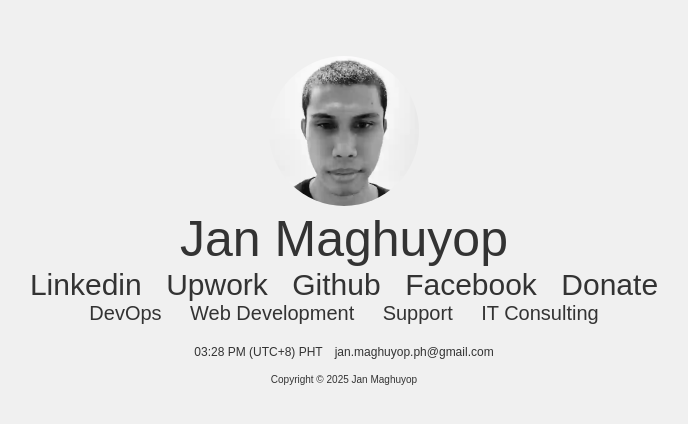
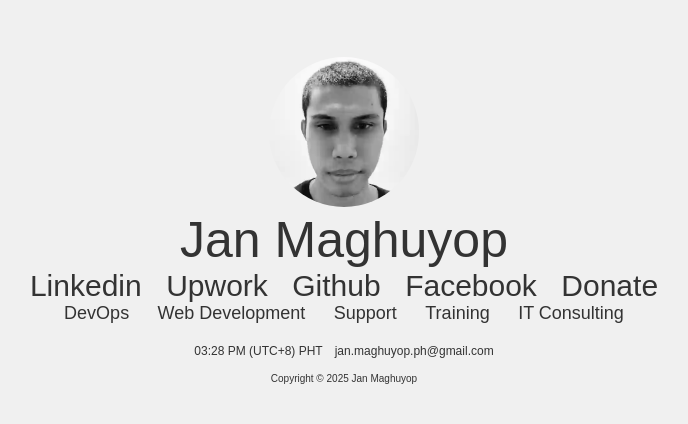
Before and after one commit to janmaghuyop/janmaghuyop.github.io, a plain HTML site: page main.html in a window 1280 px wide. Shown: the part 174-598 px from the top of the page, without its empty margins (296-984 px from the left). Drawn offline with Linux system fonts and the light colour scheme.

Commit message:
add training to services adjust font-size

```diff
--- a/main.html
+++ b/main.html
@@ -40,7 +40,7 @@
             display: inline-block;
             padding-left: 12px;
             padding-right: 12px;
-            font-size: 20px;
+            font-size: 18px;
          }
         .social-links {
             margin-top: 0px;
@@ -108,6 +108,7 @@
             <p>DevOps</p>
             <p>Web Development</p>
             <p>Support</p>
+            <p>Training</p>
             <p>IT Consulting</p>
         </div>
         <div class="footer">
```
Also changed, not shown: index.html (+1 -1 lines).
